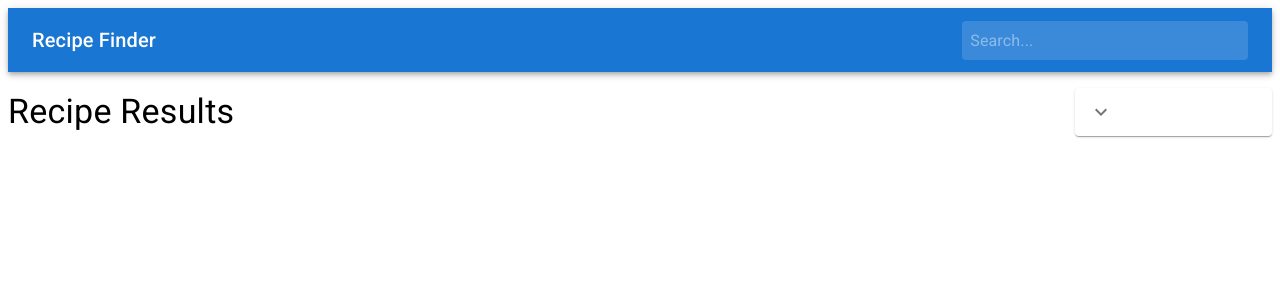
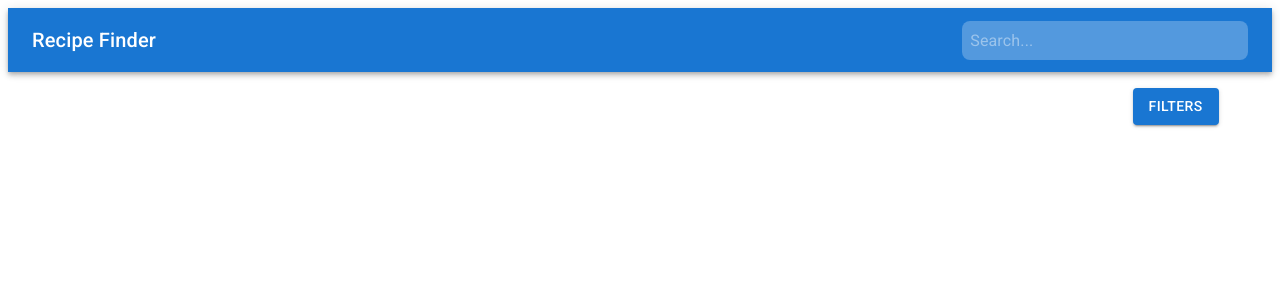
Before and after one commit to RCopJr/recipe-finder, a React (Create React App) app in the folder frontend/: page / in a window 1280 px wide. Shown: the top 300 px of the page. Built offline with nearby package versions, Linux system fonts and the light colour scheme.

Commit message:
Improved mobile layout for searches (updated filter button, cards, body components, etc.)

```diff
--- a/frontend/src/App.js
+++ b/frontend/src/App.js
@@ -3,16 +3,11 @@ import {
   AppBar,
   Grid,
   Collapse,
-  Paper,
-  IconButton,
+  Button,
   InputBase,
-  Divider,
   Toolbar,
   Typography,
 } from "@mui/material";
-import SearchIcon from "@mui/icons-material/Search";
-import ExpandMoreIcon from "@mui/icons-material/ExpandMore";
-import ExpandLessIcon from "@mui/icons-material/ExpandLess";
 import axios from "axios";
 import { v4 as uuidv4 } from "uuid";
 import RecipeCard from "./RecipeCard";
@@ -23,11 +18,15 @@ const client = axios.create({
   baseURL: "http://localhost:3000/",
 });
 
+const Body = styled("div")(({ theme }) => ({
+  padding: "0",
+}));
+
 const Search = styled("div")(({ theme }) => ({
-  borderRadius: theme.shape.borderRadius,
-  backgroundColor: alpha(theme.palette.common.white, 0.15),
+  borderRadius: theme.shape.borderRadius * 2,
+  backgroundColor: alpha(theme.palette.common.white, 0.25),
   "&:hover": {
-    backgroundColor: alpha(theme.palette.common.white, 0.25),
+    backgroundColor: alpha(theme.palette.common.white, 0.35),
   },
   margin: "auto",
   width: "auto",
@@ -42,8 +41,7 @@ const StyledInputBase = styled(InputBase)(({ theme }) => ({
   "& .MuiInputBase-input": {
     padding: theme.spacing(1, 1, 1, 1),
     transition: theme.transitions.create("width"),
-    // width: "100%",
-    width: "20ch",
+    width: "25ch",
     "&:focus": {
       width: "30ch",
     },
@@ -90,7 +88,7 @@ function App() {
     }
   }
 
-  function handleCheckboxChange() {
+  function handleFilterClick() {
     setExpanded(!expanded);
   }
 
@@ -108,7 +106,7 @@ function App() {
   }
 
   return (
-    <>
+    <Body>
       <AppBar position="static" sx={{ mb: 2 }}>
         <Toolbar>
           <Typography
@@ -136,27 +134,24 @@ function App() {
         justifyContent="center"
         wrap="wrap"
       >
-        <Grid item xs={10}>
-          <Typography variant="h4">Recipe Results</Typography>
+        <Grid container item justifyContent="space-between" xs={11}>
+          <Grid item xs={5}>
+            {recipes.length > 0 && (
+              <>
+                <Typography variant="h4">Results</Typography>
+                <Typography variant="subtitle2">
+                  {recipes.length} recipes found
+                </Typography>
+              </>
+            )}
+          </Grid>
+          <Grid item xs="auto">
+            <Button onClick={handleFilterClick} variant="contained">
+              {expanded ? "Hide" : "Filters"}
+            </Button>
+          </Grid>
         </Grid>
-        <Grid item xs={2}>
-          <Paper
-            sx={{
-              p: "2px 4px",
-              display: "flex",
-              alignItems: "center",
-            }}
-          >
-            <IconButton
-              onClick={handleCheckboxChange}
-              sx={{ p: "10px" }}
-              aria-label="expand"
-            >
-              {expanded ? <ExpandLessIcon /> : <ExpandMoreIcon />}
-            </IconButton>
-          </Paper>
-        </Grid>
-        <Grid item xs={12}>
+        <Grid item xs={11}>
           <Collapse in={expanded} timeout="auto" unmountOnExit>
             <Filters
               handleValueChange={handleValueChange}
@@ -172,7 +167,7 @@ function App() {
             const id = uuidv4();
             const { imageUrl, title, url, nutrition } = recipe;
             return (
-              <Grid key={id} item xs={12} md={4}>
+              <Grid key={id} item xs={11} md={4}>
                 <RecipeCard
                   imageUrl={imageUrl}
                   title={title}
@@ -183,7 +178,7 @@ function App() {
             );
           })}
       </Grid>
-    </>
+    </Body>
   );
 }
 
--- a/frontend/src/RecipeCard.js
+++ b/frontend/src/RecipeCard.js
@@ -13,18 +13,29 @@ import {
   TableRow,
   TableCell,
   TableBody,
+  CardActionArea,
 } from "@mui/material";
 import { v4 as uuidv4 } from "uuid";
+import { styled } from "@mui/material/styles";
+
+const StyledCard = styled(Card)(({ theme }) => ({
+  borderRadius: theme.shape.borderRadius * 4,
+  transition: "box-shadow .3s",
+  ":hover": {
+    "box-shadow": "0 2px 5px rgba(60, 60, 93, 0.33)",
+  },
+}));
 
 function RecipeCard(props) {
   const { imageUrl, title, url, nutrition } = props;
   return (
-    <Card variant="outlined">
+    <StyledCard variant="outlined">
+      <CardActionArea href={url}>
         <CardMedia component="img" height="140" image={imageUrl} />
         <CardContent>
           <Typography
             sx={{ fontSize: 20 }}
-          variant="h5"
+            variant="h6"
             color="text.secondary"
             gutterBottom
           >
@@ -34,10 +45,10 @@ function RecipeCard(props) {
             <Table sx={{ minWidth: "100px" }} size="small">
               <TableHead>
                 <TableRow>
-                <TableCell align="center">Cals</TableCell>
-                <TableCell align="center">Carbs(g)</TableCell>
-                <TableCell align="center">Protein(g)</TableCell>
-                <TableCell align="center">Fat(g)</TableCell>
+                  <TableCell align="center">Cals (kcal)</TableCell>
+                  <TableCell align="center">Carbs (g)</TableCell>
+                  <TableCell align="center">Protein (g)</TableCell>
+                  <TableCell align="center">Fat (g)</TableCell>
                 </TableRow>
               </TableHead>
               <TableBody>
@@ -47,7 +58,9 @@ function RecipeCard(props) {
                     const { amount } = nutrient;
                     return (
                       <TableCell key={id} align="center">
+                        <Typography variant="subtitle2">
                           {Math.round(amount)}
+                        </Typography>
                       </TableCell>
                     );
                   })}
@@ -56,10 +69,8 @@ function RecipeCard(props) {
             </Table>
           </TableContainer>
         </CardContent>
-      <CardActions>
-        <Button href={url}>View</Button>
-      </CardActions>
-    </Card>
+      </CardActionArea>
+    </StyledCard>
   );
 }
 
```
Lines whose indentation alone changed are shown as unchanged.
